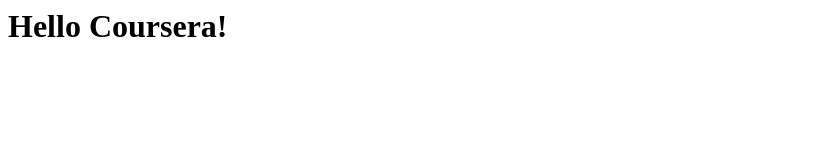
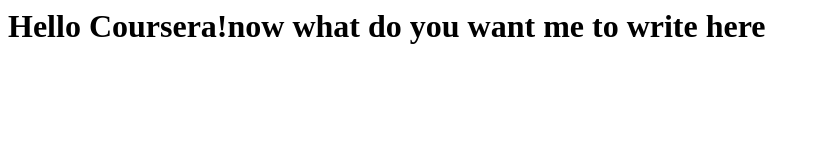
Before and after one commit to sandeepgambhir/coursera-test, a plain HTML site: page site/index.html in a window 1280 px wide. Shown: the whole page, without its empty margins (0-820 px from the left). Drawn offline with Linux system fonts and the light colour scheme.

Commit message:
small additions made

```diff
--- a/site/index.html
+++ b/site/index.html
@@ -3,6 +3,6 @@
 	<title>Hello Coursera!</title>
 </head>
 <body>
-<h1>Hello Coursera!</h1>
+<h1>Hello Coursera!now what do you want me to write here</h1>
 </body>
 </html>
```
